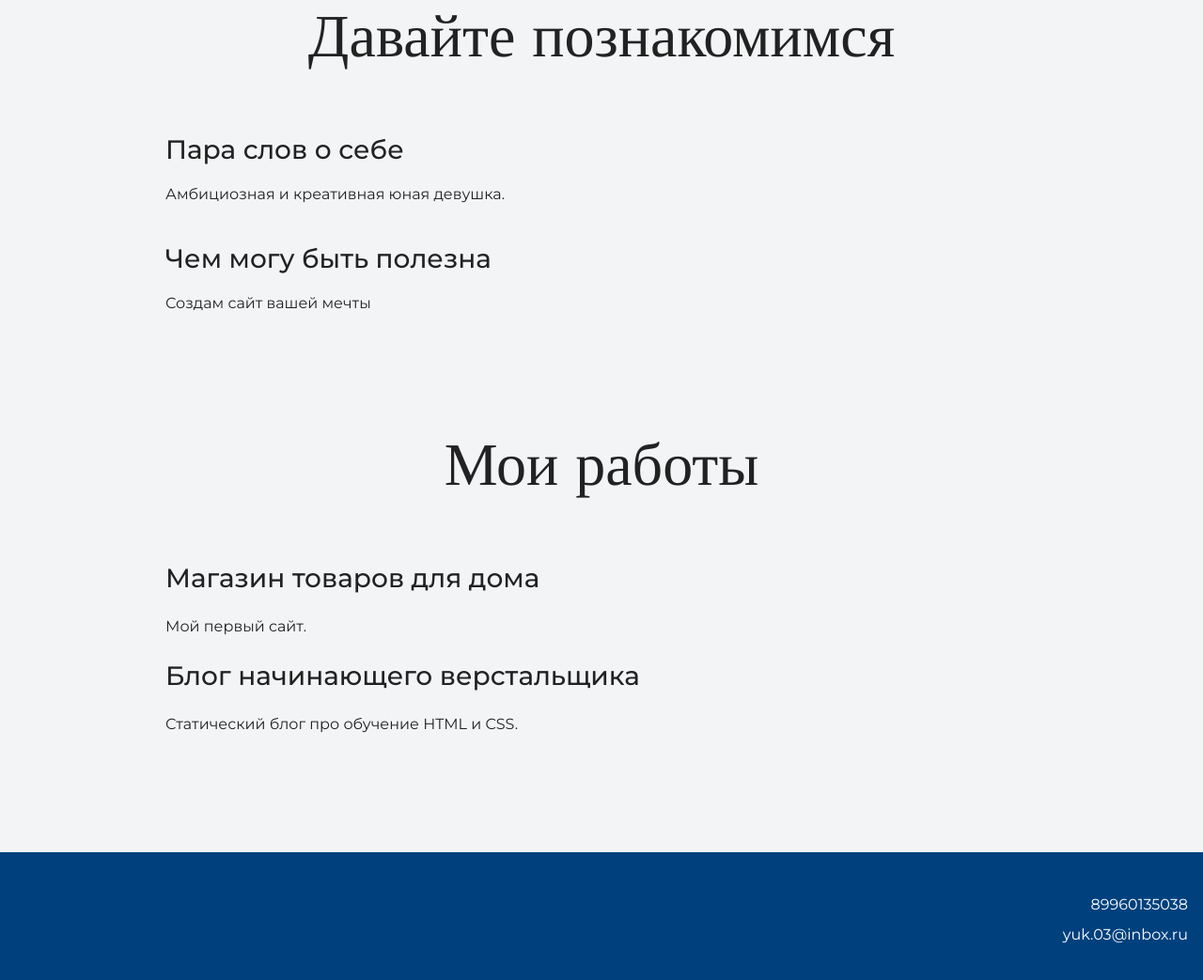
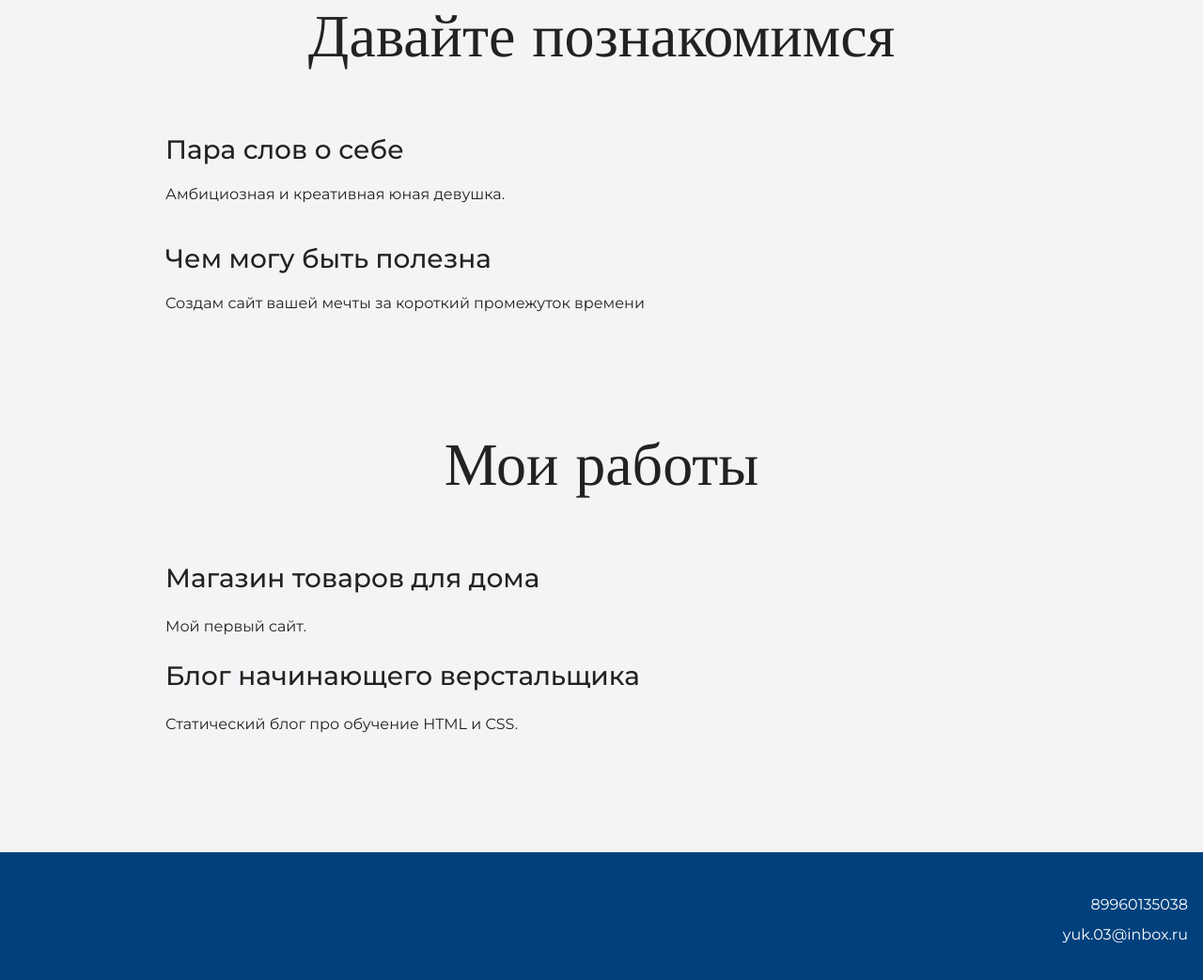
Before and after one commit to 4erryb0mb/my-site, a plain HTML site: page index.html in a window 1280 px wide. Shown: the part 1033-2076 px from the top of the page at 94% size. Drawn offline with nearby package versions, Linux system fonts and the light colour scheme.

Commit message:
меняет текст

```diff
--- a/index.html
+++ b/index.html
@@ -28,7 +28,7 @@
       <h3>Пара слов о себе</h3>
       <p>Амбициозная и креативная юная девушка.</p>
       <h3>Чем могу быть полезна</h3>
-      <p>Создам сайт вашей мечты</p>
+      <p>Создам сайт вашей мечты за короткий промежуток времени</p>
 	  </div>
     </section>
 
```
